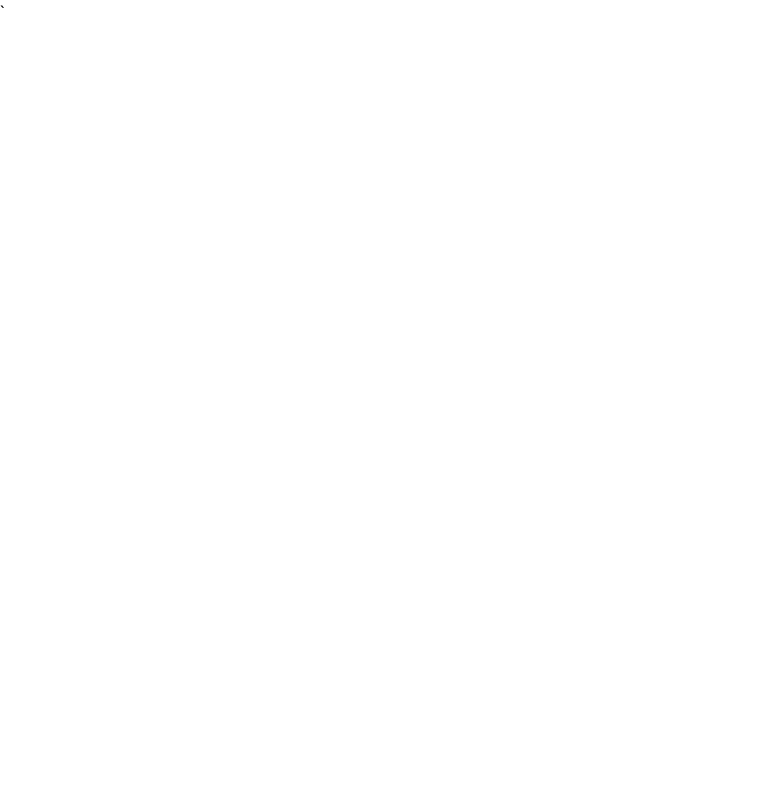
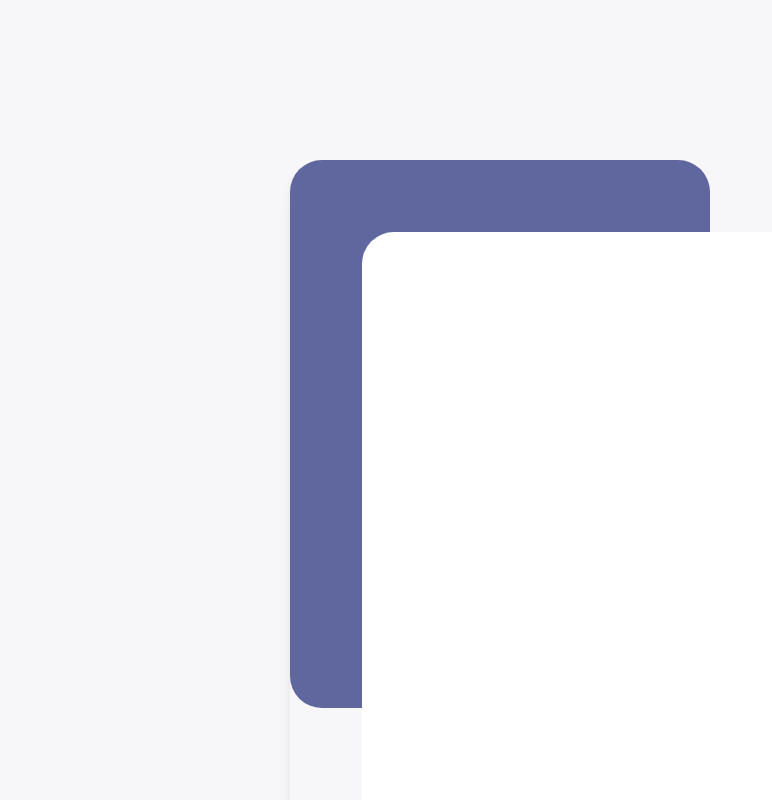
Before and after one commit to mahpy-0/time_line, a website: page public/index.html in a window 1280 px wide. Shown: the top 800 px of the page, without its empty margins (0-772 px from the left). Drawn offline with Linux system fonts and the light colour scheme.

Commit message:
added layout

```diff
--- a/public/index.html
+++ b/public/index.html
@@ -6,7 +6,10 @@
     <title>time line</title>
     <link rel="stylesheet" href="./styles/style.css">
 </head>
-<body>
-
+<body class="bg-[#F7F7FA]">
+    <div class="mx-auto my-40 w-[43.75rem] h-[53.5rem] rounded-[32px] relative shadow-lg">
+        <div class="bg-[#60679F] absolute w-[26.25rem] h-[34.25rem] top-0 left-0 rounded-[32px]"></div>
+        <div class="bg-white absolute w-[39.25rem] h-[49rem] bottom-0 right-0 rounded-[32px] p-[53px]"></div>
+    </div>
 </body>
 </html>`
```
Also changed, not shown: public/styles/style.css.
